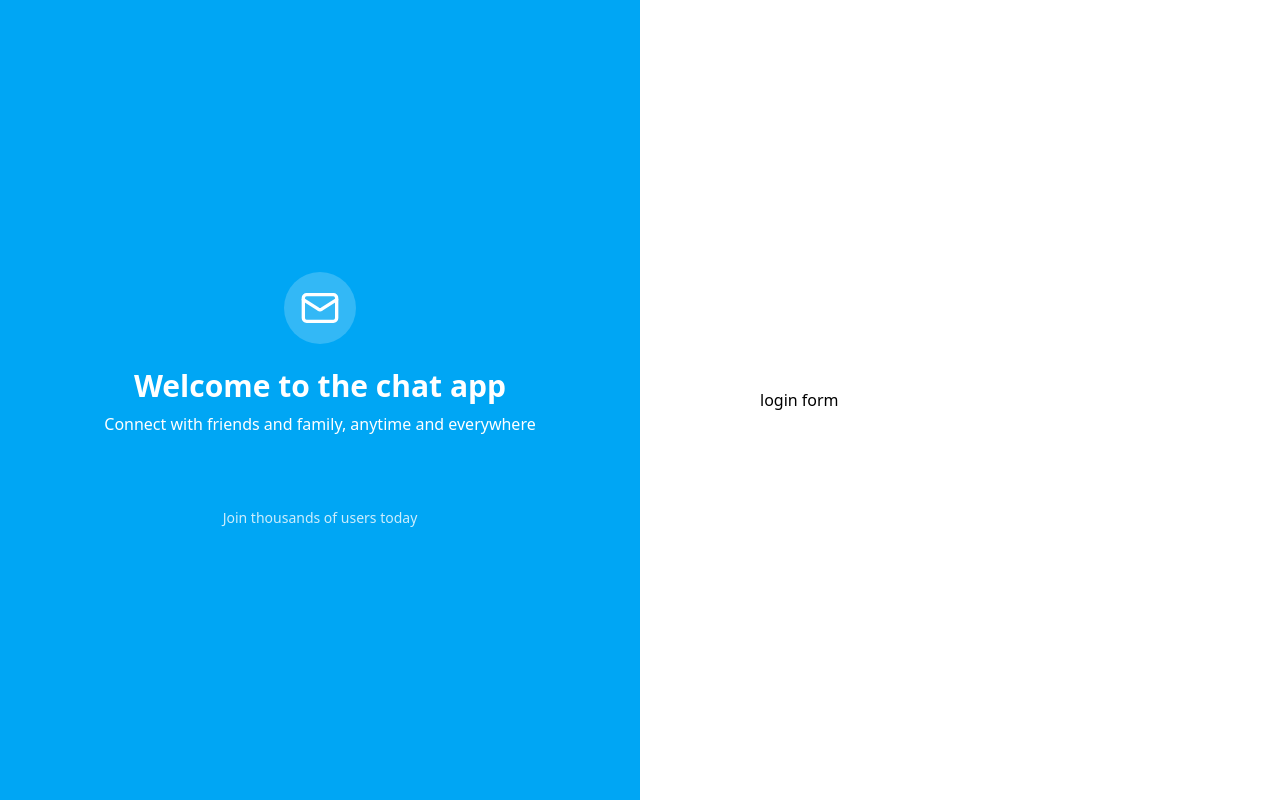
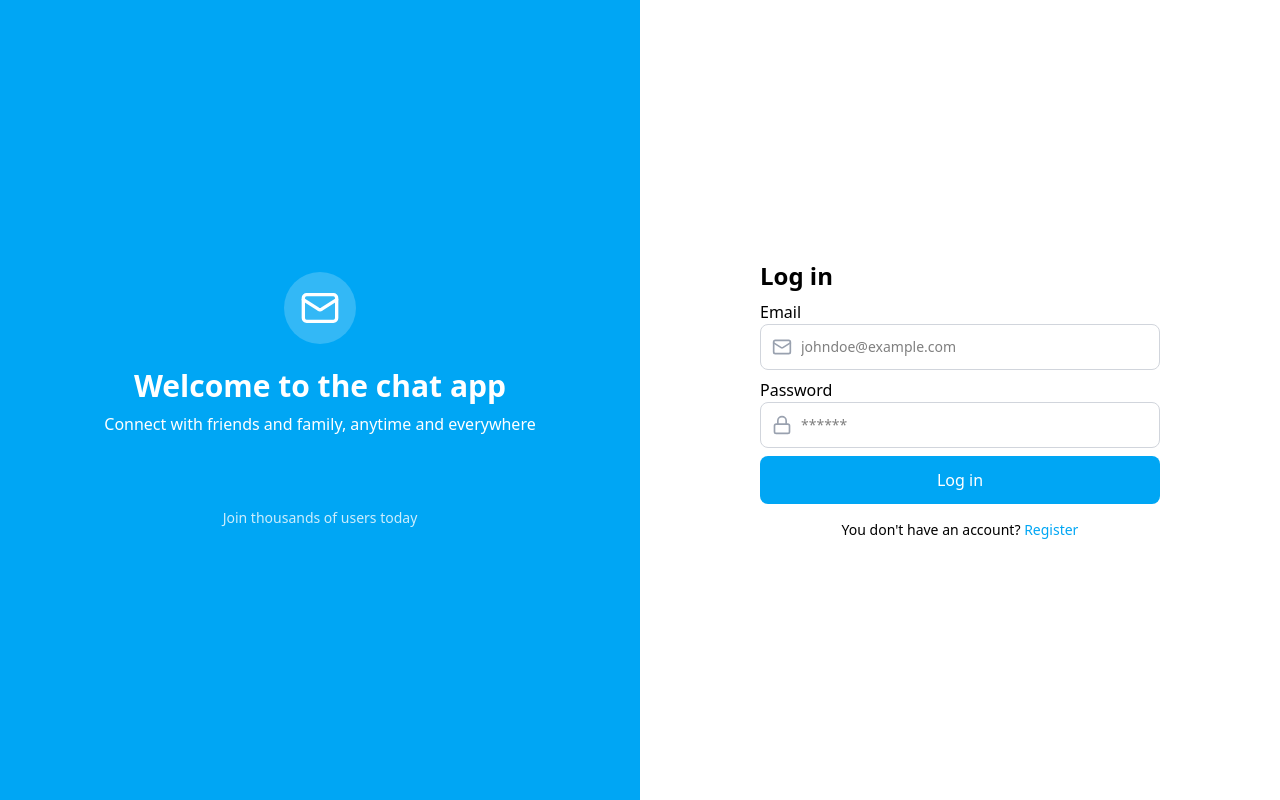
Before and after one commit to martinwilches/chat_app, a React (Vite) app in the folder frontend/: page /auth in a window 1280 px wide. Both pictures are taken after a click on the element "Sign In". Built offline with nearby package versions, Linux system fonts and the light colour scheme; no server answers.

Commit message:
Formulario de autenticacion

```diff
--- a/frontend/src/App.tsx
+++ b/frontend/src/App.tsx
@@ -13,7 +13,7 @@ const App: React.FC = () => {
                 <Route path="/" element={<Chat />}></Route>
                 <Route path="/auth" element={<Auth />}></Route>
             </Routes>
-            <Toaster />
+            <Toaster richColors position="top-right" />
         </>
     )
 }
--- a/frontend/src/index.css
+++ b/frontend/src/index.css
@@ -12,3 +12,7 @@
 .input-form {
     @apply text-sm w-full pl-10 pr-3 py-3 border border-gray-300 rounded-lg focus:outline-none focus:ring-2 focus:ring-sky-500;
 }
+
+.form-submit-btn {
+    @apply w-full bg-sky-500 text-white font-medium mt-2 py-3 px-4 rounded-lg transition duration-300 flex justify-center items-center hover:bg-sky-600 disabled:opacity-70 disabled:cursor-not-allowed;
+}
--- a/frontend/src/pages/Auth/partials/LoginForm.tsx
+++ b/frontend/src/pages/Auth/partials/LoginForm.tsx
@@ -1,11 +1,119 @@
-// definir las props que espera el componente
+import { zodResolver } from '@hookform/resolvers/zod'
+import { useForm } from 'react-hook-form'
+import { z } from 'zod'
+
+import { Loader, LockIcon, Mail } from 'lucide-react'
+import { useMutation } from '@tanstack/react-query'
+import { authService } from '../../../services/auth.service'
+import { toast } from 'sonner'
+
+// prop utilizada por el componente para alternar la vista entre el formulario de login y registro
 interface LoginFormProps {
-    onSwitch: () => void // el componente solo espera una prop, que es una funcion sin parametros y no retorna nada
+    onSwitch: () => void
 }
+
+const loginSchema = z.object({
+    email: z.email({ message: 'Email is invalid' }),
+    password: z
+        .string()
+        .min(6, { message: 'Password must be at least 6 characters' }),
+})
+
+type LoginFormData = z.infer<typeof loginSchema>
 
 // `<LoginFormProps>` indica que el componente debe recibir las props definidas en la interfaz
 const LoginForm: React.FC<LoginFormProps> = ({ onSwitch }) => {
-    return <>login form</>
+    const {
+        register,
+        handleSubmit,
+        formState: { errors },
+    } = useForm({
+        resolver: zodResolver(loginSchema),
+    })
+
+    const { mutate, isPending } = useMutation({
+        mutationFn: authService.login,
+        onSuccess: () => {
+            toast.success('Logged successfully!')
+        },
+        onError: (error) => {
+            const errorMsg =
+                error.response?.data?.message ||
+                'An error ocurred during authentication process'
+            toast.error(errorMsg)
+        },
+    })
+
+    const onsubmit = (data: LoginFormData) => mutate(data)
+
+    return (
+        <>
+            <h2 className="text-2xl font-bold text-dark mb-2">Log in</h2>
+
+            <form onSubmit={handleSubmit(onsubmit)}>
+                <div className="mb-2">
+                    <label htmlFor="email">Email</label>
+                    <div className="relative">
+                        <Mail className="icon-input-form" />
+                        <input
+                            {...register('email')}
+                            className="input-form"
+                            placeholder="johndoe@example.com"
+                            autoComplete="off"
+                            type="email"
+                        />
+                    </div>
+                    {errors.email && (
+                        <span className="text-xs text-red-500">
+                            {errors.email.message}
+                        </span>
+                    )}
+                </div>
+
+                <div className="mb-2">
+                    <label htmlFor="password">Password</label>
+                    <div className="relative">
+                        <LockIcon className="icon-input-form" />
+                        <input
+                            {...register('password')}
+                            className="input-form"
+                            type="password"
+                            placeholder="******"
+                        />
+                    </div>
+                    {errors.password && (
+                        <span className="text-xs text-red-500">
+                            {errors.password.message}
+                        </span>
+                    )}
+                </div>
+
+                <button
+                    type="submit"
+                    disabled={isPending}
+                    className="form-submit-btn"
+                >
+                    {isPending ? (
+                        <Loader className="animate-spin size-5" />
+                    ) : (
+                        'Log in'
+                    )}
+                </button>
+            </form>
+
+            <div className="text-center text-sm mt-4">
+                <span>
+                    You don't have an account?{' '}
+                    <span
+                        className="text-sky-500 font-medium cursor-pointer hover:underline"
+                        onClick={onSwitch}
+                    >
+                        Register
+                    </span>
+                </span>
+            </div>
+        </>
+    )
 }
 
 export default LoginForm
--- a/frontend/src/pages/Auth/partials/RegisterForm.tsx
+++ b/frontend/src/pages/Auth/partials/RegisterForm.tsx
@@ -6,7 +6,7 @@ import { useForm } from 'react-hook-form'
 import { toast } from 'sonner'
 import { z } from 'zod'
 
-import { KeyRound, Mail, User } from 'lucide-react'
+import { KeyRound, Loader, Mail, User } from 'lucide-react'
 
 interface RegisterFormProps {
     onSwitch: () => void
@@ -59,11 +59,12 @@ const RegisterForm: React.FC<RegisterFormProps> = ({ onSwitch }) => {
         mutationFn: authService.register, // funcion para el registro de usuarios
         onSuccess: () => {
             onSwitch()
-            toast.success('Registered successfully')
+            toast.success('Account created successfully!')
         },
         onError: (error) => {
             const errorMsg =
-                error.response?.data?.message || 'Registration failed'
+                error.response?.data?.message ||
+                'An error ocurred during registration process'
             toast.error(errorMsg)
         },
     })
@@ -185,7 +186,7 @@ const RegisterForm: React.FC<RegisterFormProps> = ({ onSwitch }) => {
                 <button
                     type="submit"
                     disabled={isPending}
-                    className="w-full bg-sky-500 text-white font-medium py-3 px-4 rounded-lg transition duration-300 flex justify-center items-center hover:bg-sky-600 disabled:opacity-70 disabled:cursor-not-allowed"
+                    className="form-submit-btn"
                 >
                     {isPending ? (
                         <Loader className="animate-spin size-5" />
```
Also changed, not shown: 1 other file (tests, documents, lock files or other folders).
